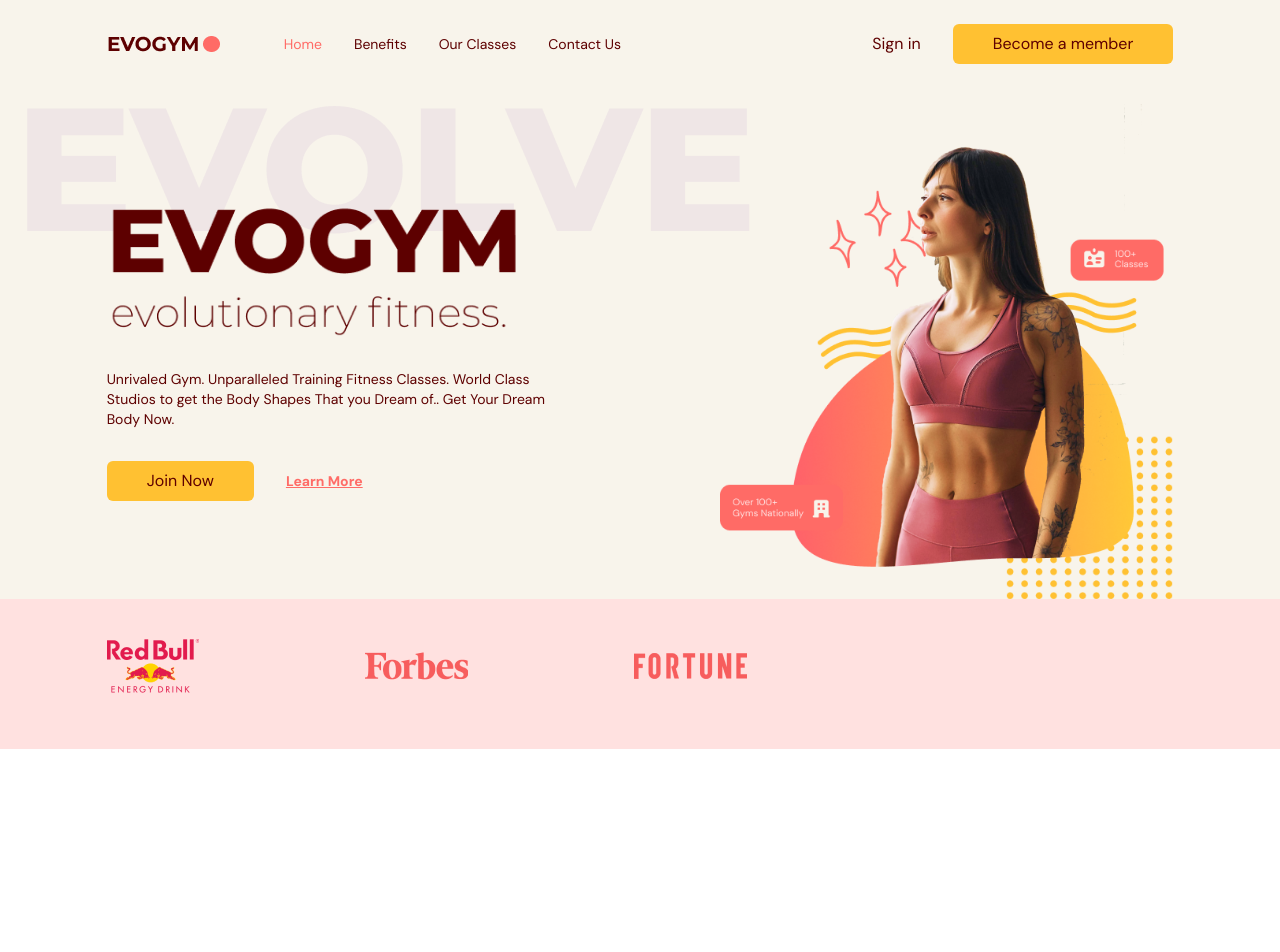
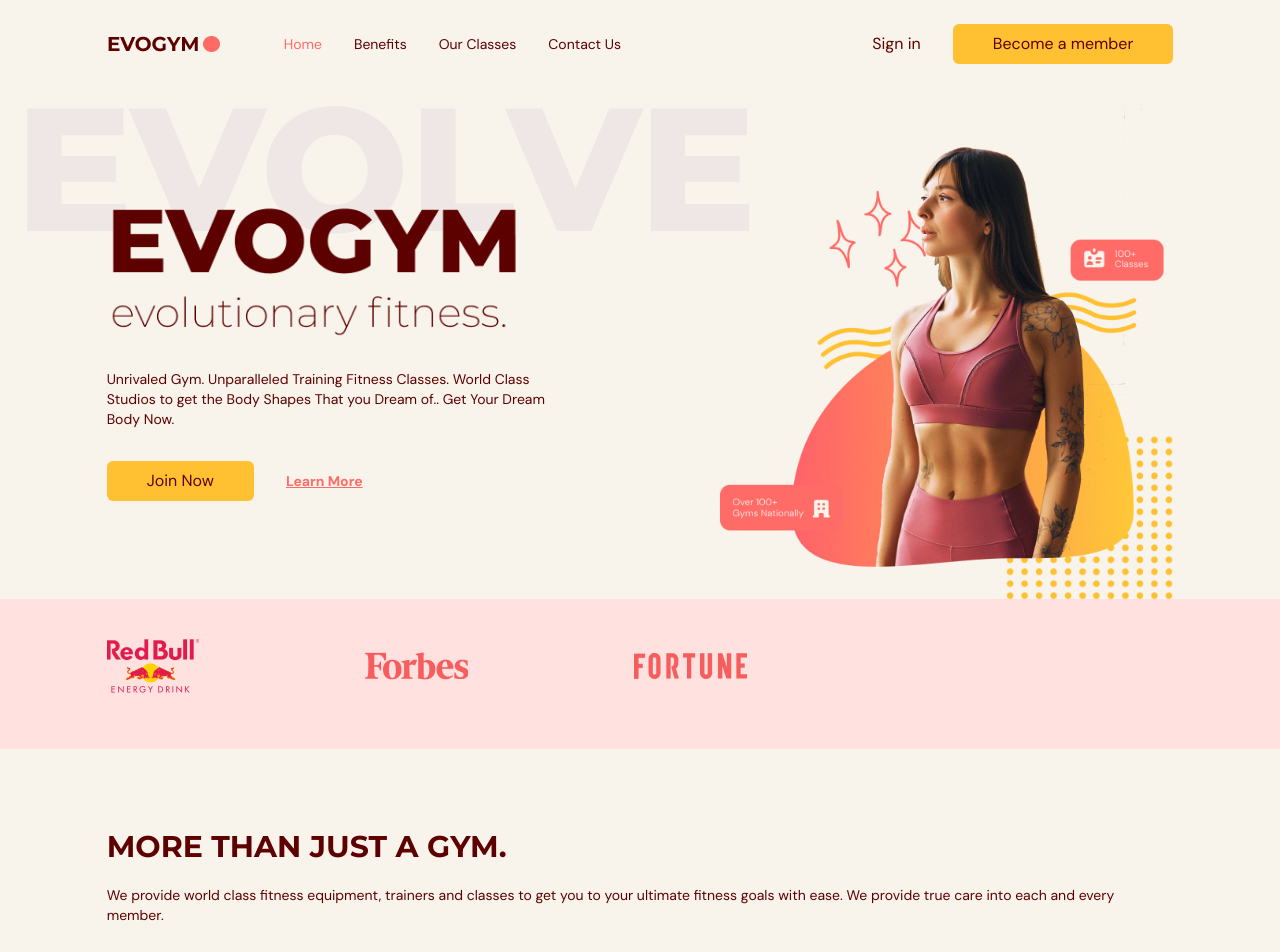
Before and after one commit to Vishall001/Fitness_App, a React (Vite) app in the folder fitness_app/: page / in a window 1280 px wide. Shown: the top 952 px of the page. Before the commit the page ends 800 px from the top, so only its background shows below. Built offline with nearby package versions, Linux system fonts and the light colour scheme.

Commit message:
created a reusable header text

```diff
--- a/fitness_app/src/App.tsx
+++ b/fitness_app/src/App.tsx
@@ -1,5 +1,6 @@
 import Navbar from "@/component/navbar"
 import Home from "@/component/home"
+import Benefits from "@/component/benefits"
 
 import { useEffect, useState } from "react"
 import { SelectedPage } from "@/shared/types"
@@ -26,6 +27,8 @@
     <div className="bg-gray-20 ">
     <Navbar isTopOfPage={isTopOfPage} selectedPage={selectedPage} setSelectedPage={setSelectedPage}/>
     <Home setSelectedPage={setSelectedPage}/>
+    <Benefits setSelectedPage={setSelectedPage}/>
+
     </div>
   )
 }
--- /dev/null
+++ b/fitness_app/src/component/benefits/index.tsx
@@ -0,0 +1,29 @@
+import HeaderText from "@/shared/HeaderText"
+import { SelectedPage } from "@/shared/types"
+import { HomeModernIcon,UserGroupIcon,AcademicCapIcon } from "@heroicons/react/24/solid"
+import { motion } from "framer-motion"
+
+
+type Props={
+  setSelectedPage :(value:SelectedPage) =>void
+}
+const Benefits = (setSelectedPage:Props) => {
+  return (
+    <section id="benefits" className="mx-auto min-h-full w-5/6 py-20">
+        <motion.div
+         onViewportEnter={()=> setSelectedPage(SelectedPage.Benefits)}
+        >
+        <div>
+          <HeaderText>MORE THAN JUST A GYM.</HeaderText>
+          <p className="my-5 text-sm">
+          We provide world class fitness equipment, trainers and classes to
+            get you to your ultimate fitness goals with ease. We provide true
+            care into each and every member.
+          </p>
+        </div>
+        </motion.div>
+    </section>
+  )
+}
+
+export default Benefits
--- /dev/null
+++ b/fitness_app/src/shared/HeaderText.tsx
@@ -0,0 +1,15 @@
+import React from 'react'
+
+type Props ={
+  children :React.ReactNode
+}
+const HeaderText = ({children} :Props) => {
+  return (
+<h1 className="basis-3/5 font-montserrat text-3xl font-bold">
+    {children}
+</h1>
+
+  )
+}
+
+export default HeaderText
```
